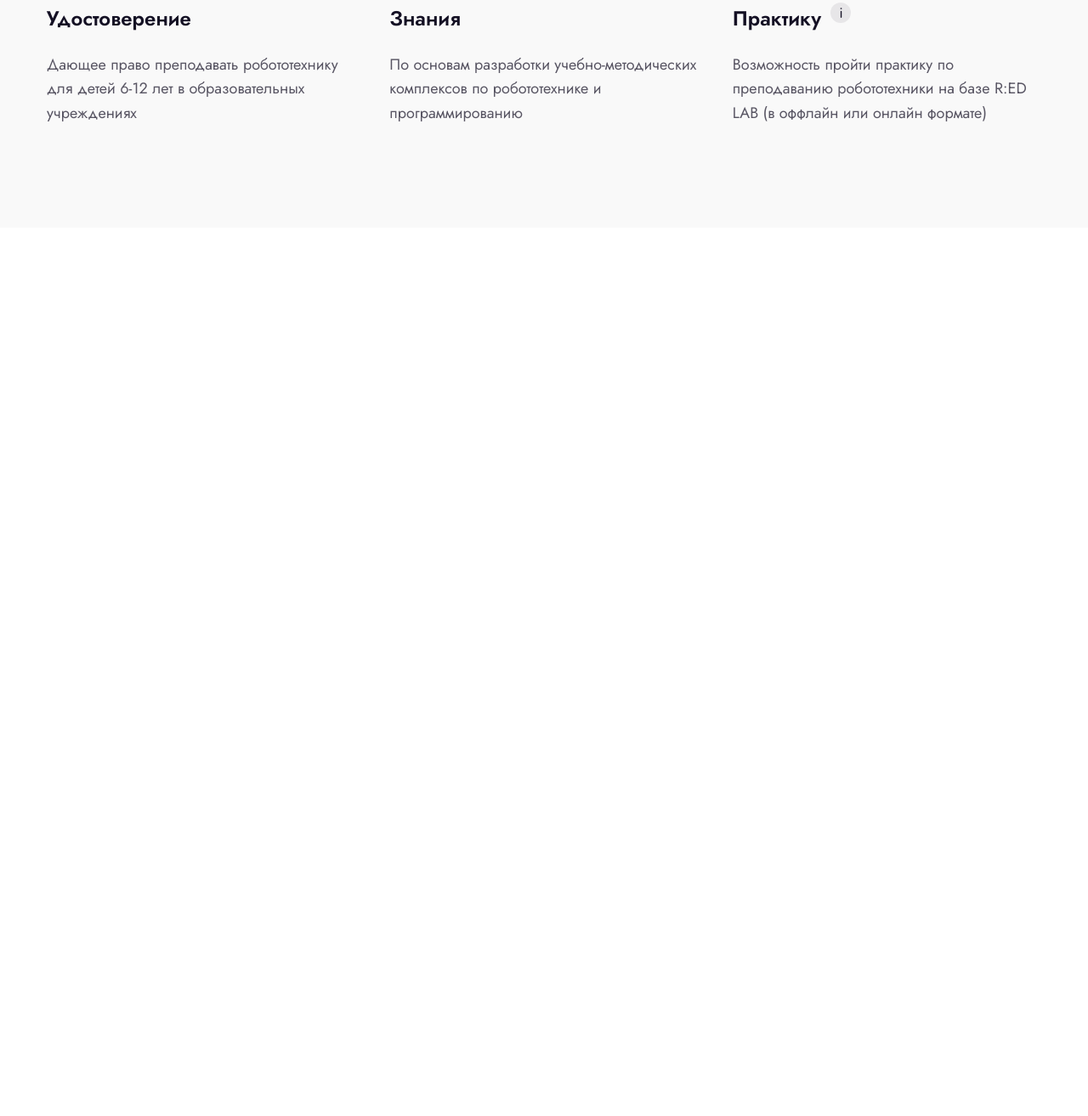
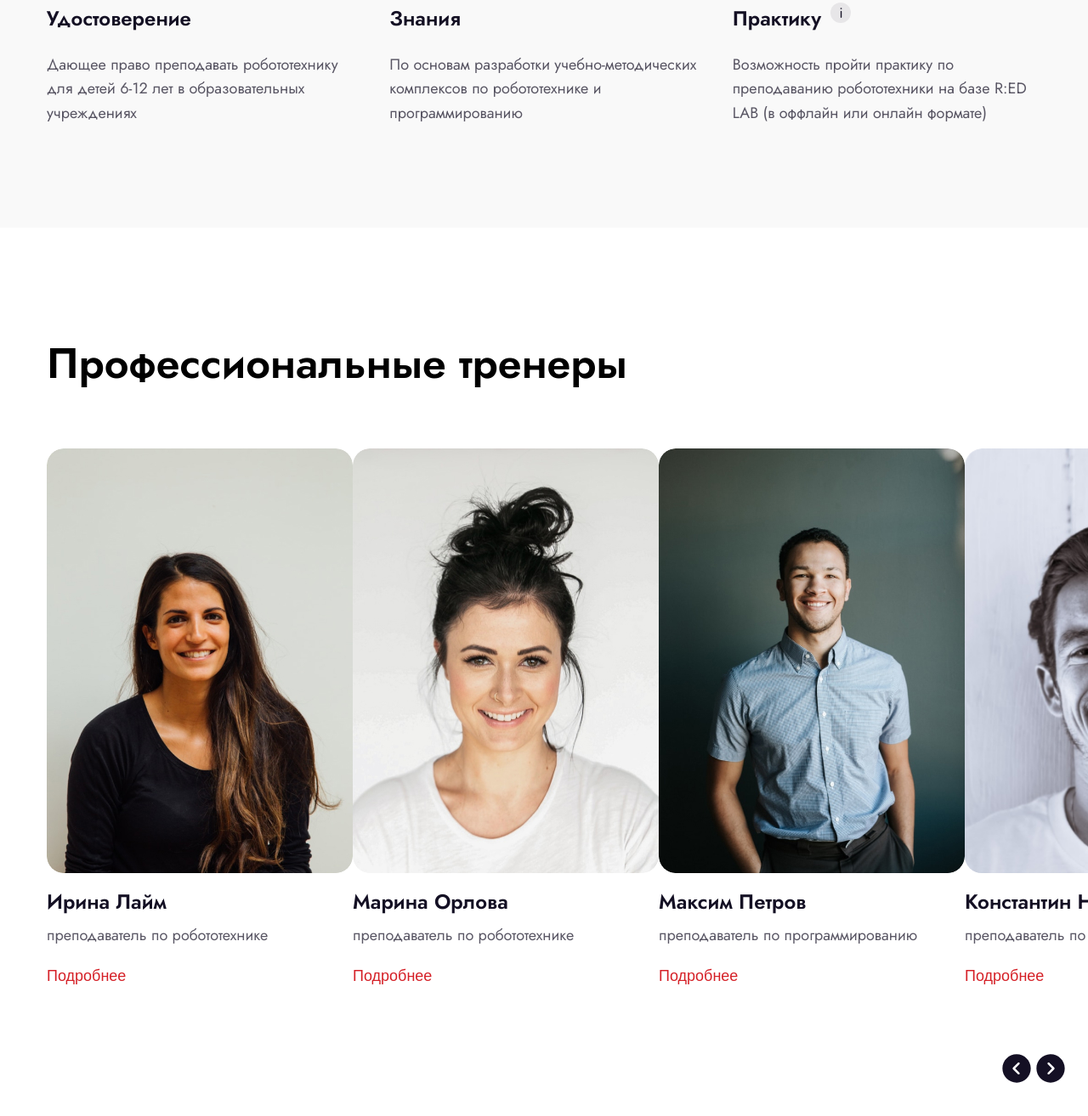
Before and after one commit to moovlaze/roboSchool, a website: page src/html/index.html in a window 1280 px wide. Shown: the part 1615-2929 px from the top of the page at 85% size. Before the commit the page ends 1883 px from the top, so only its background shows below. Drawn offline with nearby package versions, Linux system fonts and the light colour scheme; files that its build step writes are made by us from their sources; files whose address does not match are found by name.

Commit message:
added section trainers

```diff
--- a/package.json
+++ b/package.json
@@ -41,5 +41,8 @@
 		"sass": "^1.57.1",
 		"webpack": "^5.75.0",
 		"webpack-stream": "^7.0.0"
+	},
+	"dependencies": {
+		"swiper": "^8.4.6"
 	}
 }
--- a/src/html/index.html
+++ b/src/html/index.html
@@ -1,5 +1,5 @@
 <!DOCTYPE html>
-<html lang="en">
+<html lang="ru">
 @@include('./components/head.html', {
 "title": "Robo School"
 })
@@ -11,6 +11,7 @@
 			@@include('./main-blocks/hero.html')
 			@@include('./main-blocks/about.html')
 			@@include('./main-blocks/benefit.html')
+			@@include('./main-blocks/trainers.html')
 		</main>
 		@@include('./components/footer.html')
 	</div>
--- /dev/null
+++ b/src/html/main-blocks/trainers.html
@@ -0,0 +1,53 @@
+<section class="trainers section">
+  <div class="trainers__container">
+    <h2 class="trainers__title title">Профессиональные тренеры</h2>
+  </div>
+  <div class="trainers__wrapper">
+    <div class="trainers__slider swiper">
+      <div class="trainers__content swiper-wrapper">
+        <div class="trainers__item item-trainers swiper-slide">
+          <div class="item-trainers__img"><img src="@img/trainers/01.jpg" alt="тренеры"></div>
+          <span class="item-trainers__name">Ирина Лайм</span>
+          <span class="item-trainers__position">преподаватель по робототехнике</span>
+          <button class="item-trainers__btn" type="button">Подробнее</button>
+        </div>
+        <div class="trainers__item item-trainers swiper-slide">
+          <div class="item-trainers__img"><img src="@img/trainers/02.jpg" alt="тренеры"></div>
+          <span class="item-trainers__name">Марина Орлова</span>
+          <span class="item-trainers__position">преподаватель по робототехнике</span>
+          <button class="item-trainers__btn" type="button">Подробнее</button>
+        </div>
+        <div class="trainers__item item-trainers swiper-slide">
+          <div class="item-trainers__img"><img src="@img/trainers/03.jpg" alt="тренеры"></div>
+          <span class="item-trainers__name">Максим Петров</span>
+          <span class="item-trainers__position">преподаватель по программированию</span>
+          <button class="item-trainers__btn" type="button">Подробнее</button>
+        </div>
+        <div class="trainers__item item-trainers swiper-slide">
+          <div class="item-trainers__img"><img src="@img/trainers/04.jpg" alt="тренеры"></div>
+          <span class="item-trainers__name">Константин Назаров</span>
+          <span class="item-trainers__position">преподаватель по робототехнике</span>
+          <button class="item-trainers__btn" type="button">Подробнее</button>
+        </div>
+        <div class="trainers__item item-trainers swiper-slide">
+          <div class="item-trainers__img"><img src="@img/trainers/05.jpg" alt="тренеры"></div>
+          <span class="item-trainers__name">Лиза Весенняя</span>
+          <span class="item-trainers__position">преподаватель по программированию</span>
+          <button class="item-trainers__btn" type="button">Подробнее</button>
+        </div>
+      </div>
+    </div>
+    <div class="trainers__nav">
+      <div class="trainers__scrollbar swiper-scrollbar">
+      </div>
+      <div class="trainers__btns">
+        <button class="trainers__arrow trainers__arrow_prev">
+          <img src="@img/icons/arrow-slider.svg" alt="">
+        </button>
+        <button class="trainers__arrow trainers__arrow_next">
+          <img src="@img/icons/arrow-slider.svg" alt="">
+        </button>
+      </div>
+    </div>
+  </div>
+</section>
--- a/src/js/main.js
+++ b/src/js/main.js
@@ -1,3 +1,26 @@
 import * as functions from "./modules/functions.js";
+import Swiper, { Navigation, Scrollbar } from "swiper";
+
+const swiper = new Swiper(".trainers__slider", {
+	modules: [Navigation, Scrollbar],
+	slidesPerView: "auto",
+	spaceBetween: 40,
+	// slidesPerView: 1,
+	// spaceBetween: 20,
+	scrollbar: {
+		el: ".trainers__scrollbar",
+		draggable: true,
+	},
+	navigation: {
+		nextEl: ".trainers__arrow_next",
+		prevEl: ".trainers__arrow_prev",
+	},
+	// breakpoints: {
+	// 	575.98: {
+	// 		slidesPerView: 4,
+	// 		spaceBetween: 40,
+	// 	},
+	// },
+});
 
 functions.openBurgerMenu();
--- a/src/scss/components/_components.scss
+++ b/src/scss/components/_components.scss
@@ -4,6 +4,7 @@
 @import "./logo.scss";
 @import "./item-about.scss";
 @import "./item-benefit.scss";
+@import "./item-trainers.scss";
 @import "./section.scss";
 @import "./title.scss";
 @import "./header.scss";
--- /dev/null
+++ b/src/scss/components/item-trainers.scss
@@ -0,0 +1,45 @@
+.item-trainers {
+	&__img {
+		max-height: 500px;
+		margin-bottom: 20px;
+		overflow: hidden;
+		border-radius: 20px;
+		img {
+			width: 100%;
+			height: 100%;
+			object-fit: cover;
+		}
+		@media (max-width: 424.98px) {
+			max-height: 306px;
+		}
+	}
+
+	&__name {
+		display: block;
+		margin-bottom: 10px;
+		font-weight: 600;
+		font-size: 24px;
+		color: $color-ebony;
+	}
+
+	&__position {
+		display: block;
+		margin-bottom: 20px;
+		color: $color-text;
+	}
+
+	&__btn {
+		margin-top: auto;
+		justify-self: start;
+		text-align: left;
+		font-size: 18px;
+		line-height: 160%;
+		color: $color-alizarin-crimson;
+		transition: color 0.3s ease;
+		cursor: pointer;
+		&:focus,
+		&:hover {
+			color: #5c090b;
+		}
+	}
+}
--- a/src/scss/main-blocks/_main-blocks.scss
+++ b/src/scss/main-blocks/_main-blocks.scss
@@ -1,3 +1,4 @@
 @import "./hero.scss";
 @import "./about.scss";
 @import "./benefit.scss";
+@import "./trainers.scss";
--- /dev/null
+++ b/src/scss/main-blocks/trainers.scss
@@ -0,0 +1,61 @@
+.trainers {
+	&__title {
+		@media (max-width: 767.98px) {
+			font-size: 25px;
+		}
+	}
+
+	&__wrapper {
+		padding-left: max(15px, calc((100% - 1170px) / 2));
+	}
+
+	&__content {
+		margin-bottom: 77px;
+		@media (max-width: 575.98px) {
+			margin-bottom: 40px;
+		}
+	}
+
+	&__item {
+		max-width: 360px;
+		@media (max-width: 424.98px) {
+			display: flex;
+			flex-direction: column;
+			height: 500px;
+			max-width: 220px;
+		}
+	}
+
+	&__scrollbar.swiper-scrollbar.swiper-scrollbar-horizontal {
+		position: static;
+		max-width: 360px;
+		height: 5px;
+		border-radius: 40px;
+		background-color: rgba(20, 16, 36, 0.15);
+		.swiper-scrollbar-drag {
+			background-color: $color-ebony;
+		}
+		@media (max-width: 575.98px) {
+			max-width: 100%;
+		}
+	}
+
+	&__nav {
+		display: flex;
+		align-items: center;
+		justify-content: space-between;
+	}
+
+	&__btns {
+		padding-right: max(15px, calc((100% - 1170px) / 2));
+		@media (max-width: 575.98px) {
+			display: none;
+		}
+	}
+
+	&__arrow_next {
+		img {
+			transform: rotate(180deg);
+		}
+	}
+}
--- a/src/scss/settings/_libs.scss
+++ b/src/scss/settings/_libs.scss
@@ -0,0 +1 @@
+@import "../../../node_modules/swiper/swiper-bundle";
```
Also changed, not shown: src/img/icons/arrow-slider.svg (added), src/img/trainers/01.jpg (added), src/img/trainers/02.jpg (added), src/img/trainers/03.jpg (added), src/img/trainers/04.jpg (added), src/img/trainers/05.jpg (added), src/img/trainers/test.jpg (added), 1 other file.
